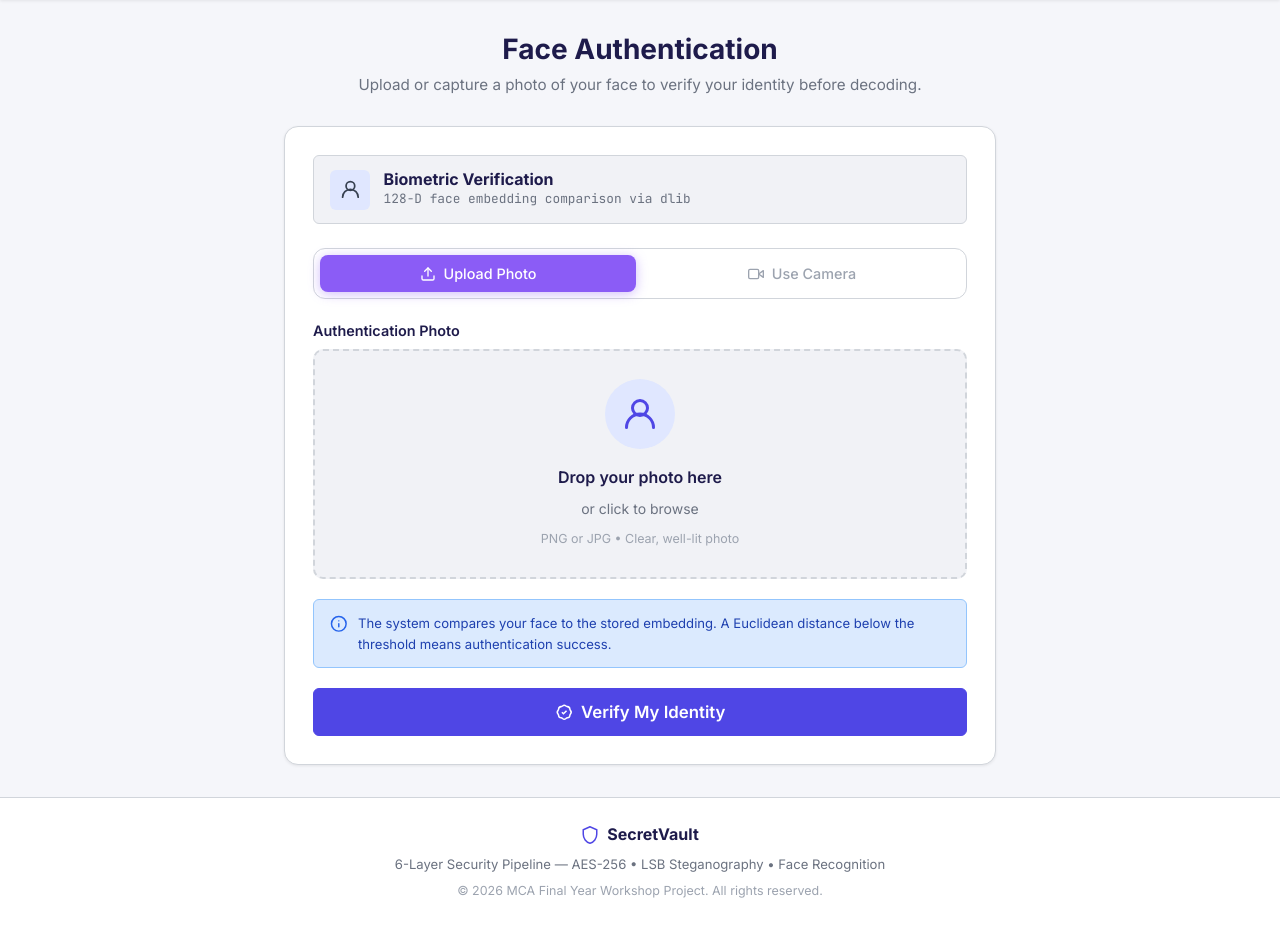
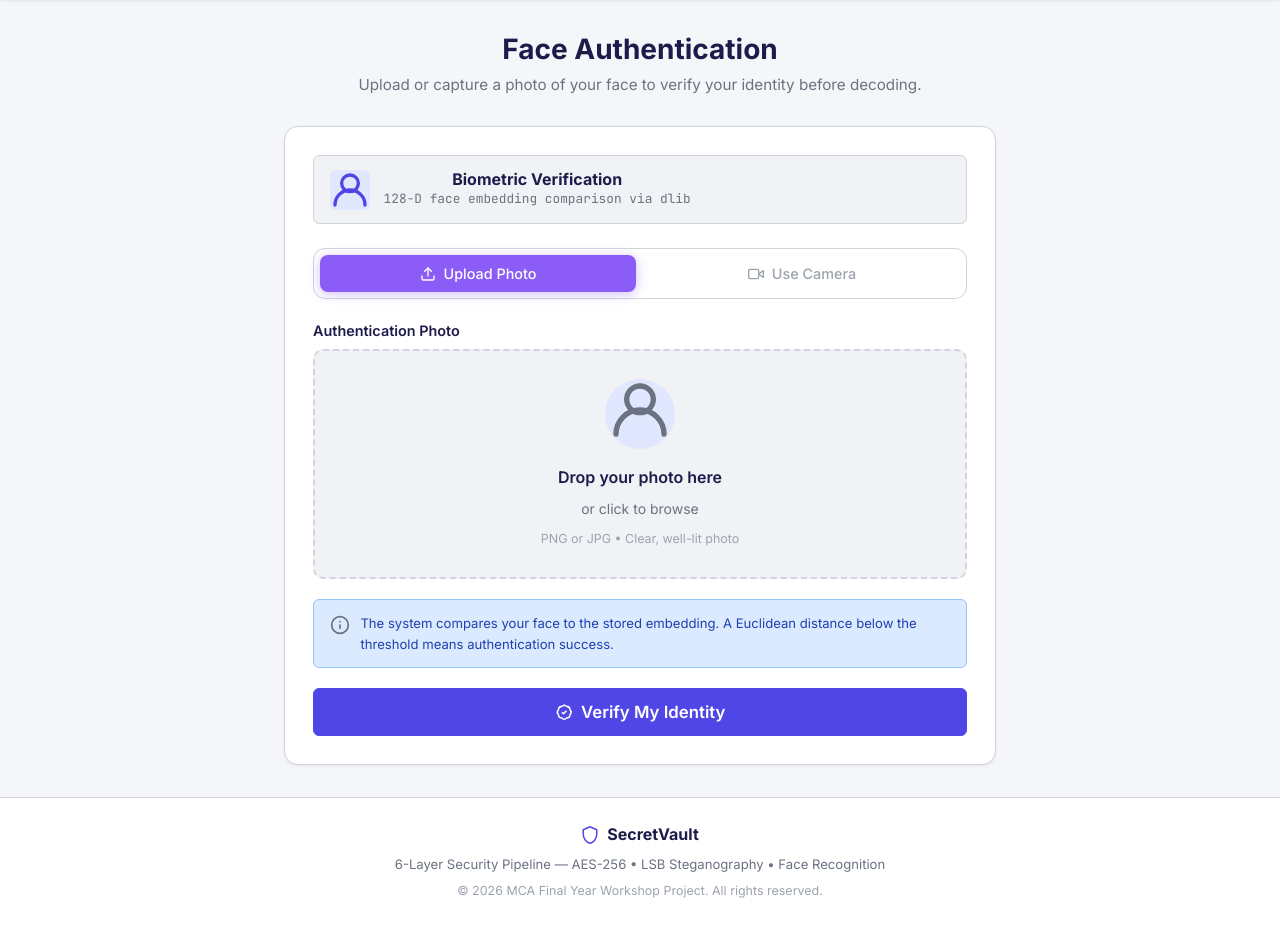
Before and after one commit to webshubh001/Secret_Communication_Steganography, a Flask app: page /face/authenticate in a window 1280 px wide. Shown: the part 64-989 px from the top of the page. Run offline with Flask 3, Linux system fonts and the light colour scheme; a user stored in the database is signed in; tables that the repository leaves empty hold one stand-in row (values such as "Sample post").

Commit message:
Fix: Add sizing limits to Face Auth and Registration SVGs

```diff
--- a/static/css/style.css
+++ b/static/css/style.css
@@ -1551,3 +1551,19 @@ tbody tr:hover { background-color: var(--bg-muted); }
 .verification-item { display: flex; align-items: center; gap: 0.5rem; margin-bottom: 0.5rem; }
 .verification-item.pass svg { color: var(--success); width: 1.25rem; height: 1.25rem; flex-shrink: 0; }
 .verification-item.fail svg { color: var(--danger); width: 1.25rem; height: 1.25rem; flex-shrink: 0; }
+
+/* ─── Face Auth & Profile SVG Fixes ──────────────────────────── */
+.auth-ring { display: inline-flex; align-items: center; justify-content: center; }
+.auth-ring svg { width: 48px; height: 48px; color: var(--primary); }
+.face-auth-badge svg { width: 1.25rem; height: 1.25rem; }
+.face-tip svg { width: 24px; height: 24px; color: var(--primary); flex-shrink: 0; }
+.face-placeholder svg { width: 64px; height: 64px; color: var(--text-muted); margin-bottom: 0.5rem; }
+.threshold-info svg { width: 1.25rem; height: 1.25rem; color: var(--text-muted); flex-shrink: 0; }
+.alert-banner svg { width: 1.5rem; height: 1.5rem; flex-shrink: 0; }
+
+.face-auth-header { text-align: center; margin-bottom: 1.5rem; }
+.face-preview {
+    background-color: var(--bg-muted);
+    border: 1px solid var(--border);
+    border-radius: var(--radius-md);
+}
--- a/templates/base.html
+++ b/templates/base.html
@@ -19,7 +19,7 @@
     <script src="https://cdn.jsdelivr.net/npm/chart.js@4.4.0/dist/chart.umd.min.js"></script>
 
     <!-- Main CSS -->
-    <link rel="stylesheet" href="{{ url_for('static', filename='css/style.css') }}?v=6">
+    <link rel="stylesheet" href="{{ url_for('static', filename='css/style.css') }}?v=7">
 
     {% block extra_head %}{% endblock %}
 </head>
```
